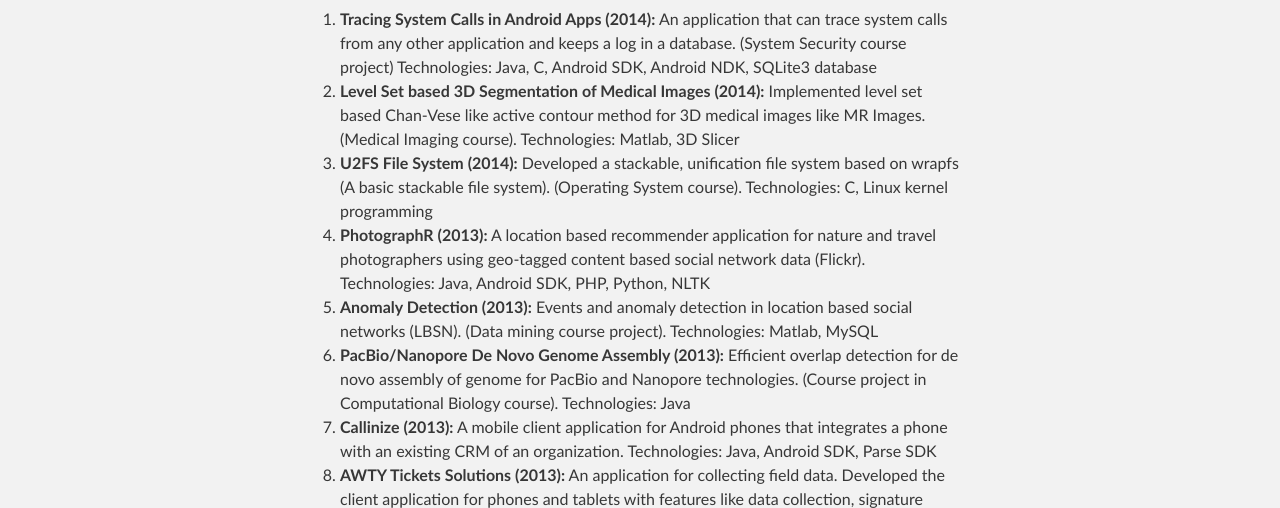
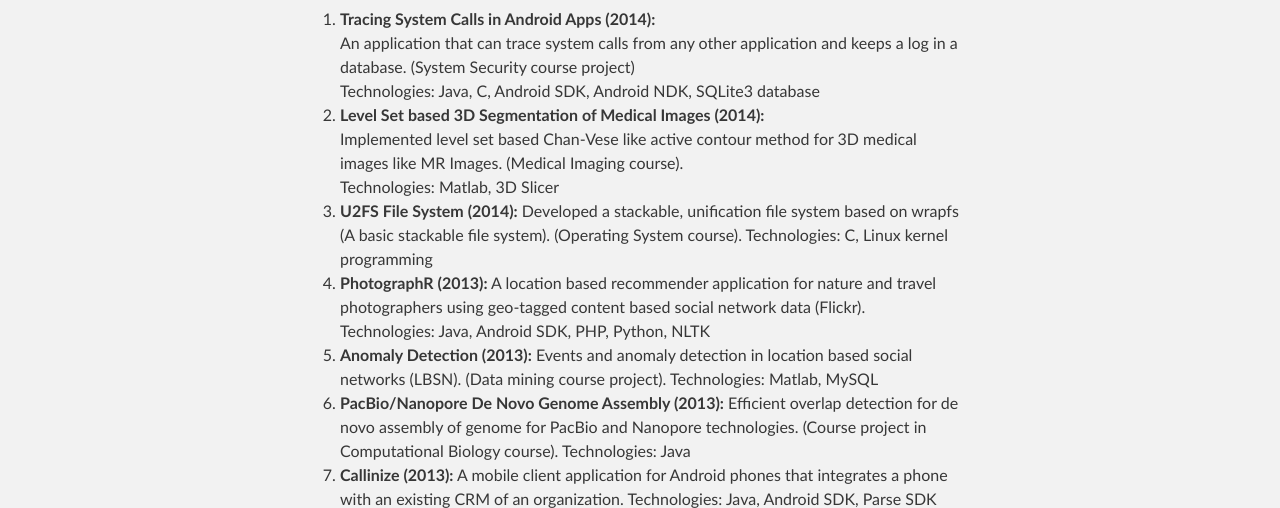
Before and after one commit to akarim78/akarim78.github.com, a plain HTML site: page index.html in a window 1280 px wide. Shown: the part 285-793 px from the top of the page. Drawn offline with Linux system fonts and the light colour scheme.

Commit message:
Replace master branch with page content via GitHub

```diff
--- a/index.html
+++ b/index.html
@@ -32,13 +32,15 @@
 
 <ol>
 <li>
-<strong>Tracing System Calls in Android Apps (2014):</strong>
-An application that can trace system calls from any other application and keeps a log in a database. (System Security course project)
-Technologies: Java, C, Android SDK, Android NDK, SQLite3 database</li>
+<strong>Tracing System Calls in Android Apps (2014):</strong><br>
+An application that can trace system calls from any other application and keeps a log in a database. (System Security course project)<br>
+Technologies: Java, C, Android SDK, Android NDK, SQLite3 database<br>
+</li>
 <li>
-<strong>Level Set based 3D Segmentation of Medical Images (2014):</strong>
-Implemented level set based Chan-Vese like active contour method for 3D medical images like MR Images. (Medical Imaging course).
-Technologies: Matlab, 3D Slicer</li>
+<strong>Level Set based 3D Segmentation of Medical Images (2014):</strong><br>
+Implemented level set based Chan-Vese like active contour method for 3D medical images like MR Images. (Medical Imaging course).<br>
+Technologies: Matlab, 3D Slicer<br>
+</li>
 <li>
 <strong>U2FS File System (2014):</strong>
 Developed a stackable, unification file system based on wrapfs (A basic stackable file system). (Operating System course).
```
Also changed, not shown: params.json (+1 -1 lines).
